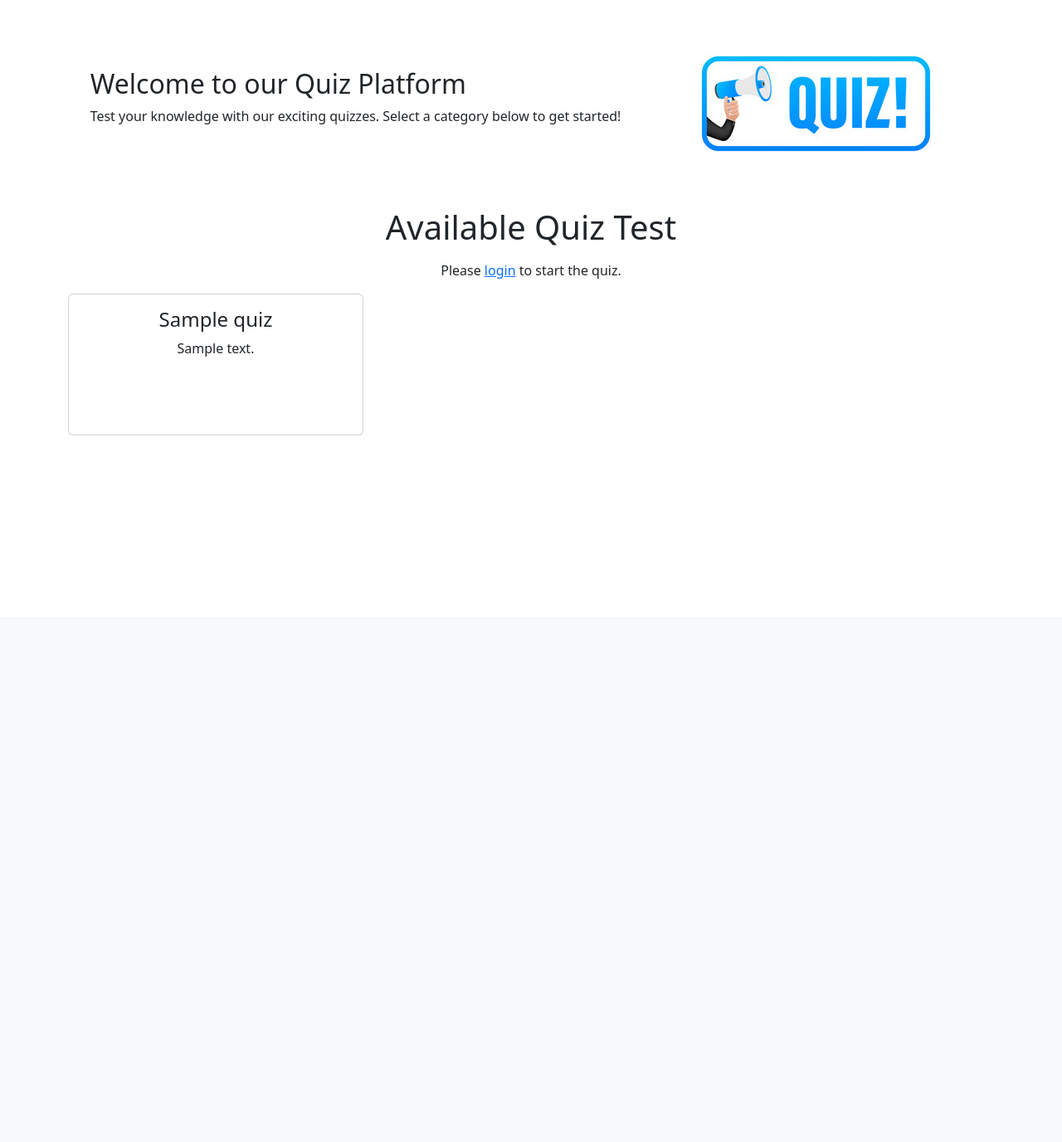
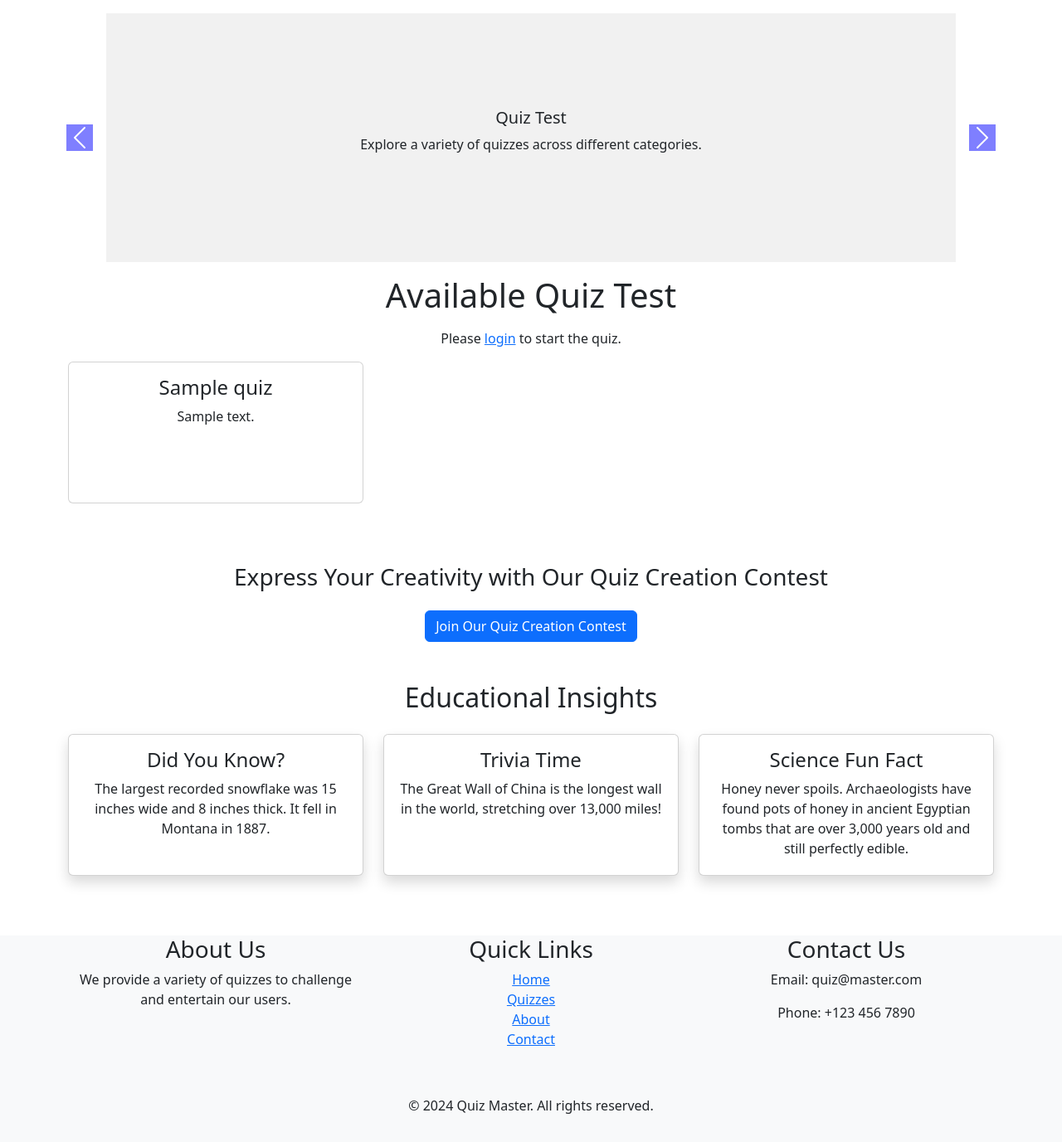
Before and after one commit to Nirob-Barman/Quiz-Master, a Django app: template core/templates/home.html in a window 1280 px wide. Shown: the part 56-1433 px from the top of the page at 83% size. Before the commit the page ends 581 px from the top, so only its background shows below. Run offline with Django 4.2, Linux system fonts and the light colour scheme; the template is opened without the code that fills it: most values are stand-ins (such as "Sample title", 1, 10 or a date in 2020); some libraries are stand-ins or nearby versions.

Commit message:
modified to better functionality

```diff
--- a/QuizMaster/urls.py
+++ b/QuizMaster/urls.py
@@ -16,7 +16,7 @@ Including another URLconf
 """
 from django.contrib import admin
 from django.urls import path, include
-from core.views import home, quiz_view, quiz_result, quiz_history, leaderboard, rate_quiz, rating_history, delete_rating, remove_user
+from core.views import home, quiz_view, quiz_result, quiz_history, leaderboard, rate_quiz, rating_history, delete_rating, remove_user, QuizCreationContestView
 
 urlpatterns = [
     path('admin/', admin.site.urls),
@@ -31,6 +31,8 @@ urlpatterns = [
     path('rating_history/', rating_history, name='rating_history'),
     path('delete_rating/<int:rating_id>/', delete_rating, name='delete_rating'),
     path('leaderboard/', leaderboard, name='leaderboard'),
+    path('quiz_creation_contest/', QuizCreationContestView.as_view(),
+         name='quiz_creation_contest'),
     path('remove_user/<int:user_id>/', remove_user, name='remove_user'),
     path('accounts/', include('accounts.urls')),
     # path('core/', include('core.urls')),
--- /dev/null
+++ b/core/templates/available_quiz_test.html
@@ -0,0 +1,66 @@
+<h1 class="text-center my-3">Available Quiz Test</h1>
+<div class="container">
+    <!-- {% if user.is_authenticated %}
+        {% if customizeCategories %}
+            {% if customizeCategories %}
+                <div class="btn-group d-flex justify-content-center gap-2 my-2">
+                    {% for category in customizeCategories %}
+                    <a class="btn btn-primary text-decoration-none rounded"
+                        href="{% url 'quiz_view' category.name %}">{{category.name|title}}</a>
+                    {% endfor %}
+                </div>
+            {% endif %}
+        {% endif %}
+    {% else %}
+        <p class="text-center">Please <a href="{% url 'login' %}">login</a> to start the quiz.</p>
+    {% endif %} -->
+
+
+    <div class="my-3">
+        {% if not user.is_authenticated %}
+        <p class="text-center">Please <a href="{% url 'login' %}">login</a> to start the quiz.</p>
+
+        <div>
+            {% if quizzes %}
+            <div class="row">
+                {% for quiz in quizzes %}
+                <div class="col-md-4 mb-4">
+                    <div class="card text-center">
+                        <div class="card-body">
+                            <h4 class="card-title">{{ quiz.title }}</h4>
+                            <p style="height: 100px;" class="card-text overflow-y-auto">{{ quiz.description }}</p>
+                        </div>
+                    </div>
+                </div>
+                {% endfor %}
+            </div>
+            {% else %}
+            <p>No quizzes available.</p>
+            {% endif %}
+        </div>
+        {% endif %}
+        {% if user.is_authenticated %}
+        <div>
+            {% if quizzes %}
+            <div class="row">
+                {% for quiz in quizzes %}
+                <div class="col-md-4 mb-4">
+                    <div class="card text-center">
+                        <div class="card-body">
+                            <h4 class="card-title">{{ quiz.title }}</h4>
+                            <p style="height: clamp(30px, 10vw, 100px)" class="card-text overflow-y-auto">{{ quiz.description }}</p>
+                            <a class="btn btn-primary text-decoration-none rounded"
+                                href="{% url 'quiz_view' quiz.category.name %}">View {{ quiz.category.name|title }}
+                                Quizzes</a>
+                        </div>
+                    </div>
+                </div>
+                {% endfor %}
+            </div>
+            {% else %}
+            <p>No quizzes available.</p>
+            {% endif %}
+        </div>
+        {% endif %}
+    </div>
+</div>
--- /dev/null
+++ b/core/templates/banner.html
@@ -0,0 +1,12 @@
+{% load static %}
+<div class="container">
+    <div class="d-flex justify-content-center align-items-center gap-5">
+        <div>
+            <h2>Welcome to our Quiz Platform</h2>
+            <p>Test your knowledge with our exciting quizzes. Select a category below to get started!</p>
+        </div>
+        <div class="banner">
+            <img src="{% static 'core/images/banner.jpg' %}" alt="Banner Image" class="img-fluid">
+        </div>
+    </div>
+</div>
--- a/core/templates/base.html
+++ b/core/templates/base.html
@@ -7,6 +7,9 @@
     <title>{% block title %}Quiz Master{% endblock %}</title>
     <link href="https://cdn.jsdelivr.net/npm/bootstrap@5.3.2/dist/css/bootstrap.min.css" rel="stylesheet"
         integrity="sha384-T3c6CoIi6uLrA9TneNEoa7RxnatzjcDSCmG1MXxSR1GAsXEV/Dwwykc2MPK8M2HN" crossorigin="anonymous">
+
+
+    <script src="https://kit.fontawesome.com/11e1d0c6b3.js" crossorigin="anonymous"></script>
 
     <!-- Load Static Files -->
     {% load static %}
@@ -18,9 +21,13 @@
 
     {% include 'navbar.html' %}
 
+
+
     {% block content %}
 
     {% endblock %}
+
+    {% include 'footer.html' %}
 
 
     <script src="https://cdn.jsdelivr.net/npm/bootstrap@5.3.2/dist/js/bootstrap.bundle.min.js"
--- /dev/null
+++ b/core/templates/carousel.html
@@ -0,0 +1,41 @@
+<div id="carouselExample" class="carousel slide">
+    <div style="width: 80%; margin: auto;" class="carousel-inner">
+        <div class="carousel-item active">
+            <div class="d-flex align-items-center justify-content-center banner"
+                style="background-color: #f1f1f1; height: 300px;">
+                <div class="text-center">
+                    <h5>Quiz Test</h5>
+                    <p>Explore a variety of quizzes across different categories.</p>
+                </div>
+            </div>
+        </div>
+        {% if quizzes %}
+        {% for quiz in quizzes %}
+        <div class="carousel-item">
+            <div class="d-flex align-items-center justify-content-center banner"
+                style="background-color: #f1f1f1; height: 300px;">
+                <div class="text-center">
+                    <h4 class="card-title">{{ quiz.title }}</h4>
+                    <p style="width: 66%; margin: auto;">{{ quiz.description }}</p>
+                    <!-- {% if not user.is_authenticated %}
+                    <p class="text-center">Please <a href="{% url 'login' %}">login</a> to start the quiz.</p>
+                    {% else %}
+                    <a class="btn btn-primary text-decoration-none rounded" href="{% url 'quiz_view' quiz.category.name %}">View {{ quiz.category.name|title }}
+                        Quizzes</a>
+                    {% endif %} -->
+
+                </div>
+            </div>
+        </div>
+        {% endfor %}
+        {% endif %}
+    </div>
+    <button class="carousel-control-prev" type="button" data-bs-target="#carouselExample" data-bs-slide="prev">
+        <span style="background-color: blue;" class="carousel-control-prev-icon" aria-hidden="true"></span>
+        <span class="visually-hidden">Previous</span>
+    </button>
+    <button class="carousel-control-next" type="button" data-bs-target="#carouselExample" data-bs-slide="next">
+        <span style="background-color: blue;" class="carousel-control-next-icon" aria-hidden="true"></span>
+        <span class="visually-hidden">Next</span>
+    </button>
+</div>
--- /dev/null
+++ b/core/templates/educational_insights.html
@@ -0,0 +1,42 @@
+<!-- Educational Insights Section -->
+<section class="container my-5">
+    <h2 class="text-center mb-4">Educational Insights</h2>
+
+    <div class="row">
+        <!-- Insight 1: -->
+        <div class="col-md-4 mb-4">
+            <div class="card text-center shadow transition">
+                <div class="card-body">
+                    <h4 class="card-title">Did You Know?</h4>
+                    <p style="height: 100px;" class="card-text">The largest recorded snowflake was 15 inches wide and 8 inches thick. It fell
+                        in Montana in 1887.</p>
+                </div>
+            </div>
+        </div>
+
+        <!-- Insight 2: -->
+        <div class="col-md-4 mb-4">
+            <div class="card text-center shadow transition">
+                <div class="card-body">
+                    <h4 class="card-title">Trivia Time</h4>
+                    <p style="height: 100px;" class="card-text">The Great Wall of China is the longest wall in the world, stretching over
+                        13,000 miles!</p>
+                </div>
+            </div>
+        </div>
+
+        <!-- Insight 3: -->
+        <div class="col-md-4 mb-4">
+            <div class="card text-center shadow transition">
+                <div class="card-body">
+                    <h4 class="card-title">Science Fun Fact</h4>
+                    <p style="height: 100px;" class="card-text">Honey never spoils. Archaeologists have found pots of honey in ancient Egyptian
+                        tombs that are over 3,000 years old and still perfectly edible.</p>
+                </div>
+            </div>
+        </div>
+    </div>
+
+    <!-- Add more insights as needed -->
+
+</section>
--- /dev/null
+++ b/core/templates/footer.html
@@ -0,0 +1,32 @@
+<!-- footer.html -->
+
+<footer class="mt-5 bg-light">
+    <div class="container">
+        <div class="row text-center">
+            <div class="col-md-4 col-sm-12 mb-4">
+                <h3>About Us</h3>
+                <p>We provide a variety of quizzes to challenge and entertain our users.</p>
+            </div>
+
+            <div class="col-md-4 col-sm-12 mb-4">
+                <h3>Quick Links</h3>
+                <ul class="list-unstyled">
+                    <li><a href="{% url 'home' %}">Home</a></li>
+                    <li><a href="">Quizzes</a></li>
+                    <li><a href="">About</a></li>
+                    <li><a href="">Contact</a></li>
+                </ul>
+            </div>
+
+            <div class="col-md-4 col-sm-12">
+                <h3>Contact Us</h3>
+                <p>Email: quiz@master.com</p>
+                <p>Phone: +123 456 7890</p>
+            </div>
+        </div>
+    </div>
+
+    <div class="text-center py-3 bg-light">
+        <p>&copy; {% now "Y" %} Quiz Master. All rights reserved.</p>
+    </div>
+</footer>
--- a/core/templates/home.html
+++ b/core/templates/home.html
@@ -2,81 +2,23 @@
 {% load static %}
 
 {% block content %}
-<div class="container">
-    <div class="d-flex justify-content-center align-items-center gap-5">
-        <div>
-            <h2>Welcome to our Quiz Platform</h2>
-            <p>Test your knowledge with our exciting quizzes. Select a category below to get started!</p>
-        </div>
-        <div class="banner">
-            <img src="{% static 'core/images/banner.jpg' %}" alt="Banner Image" class="img-fluid">
-        </div>
-    </div>
+
+<div class="my-3">
+    {% include 'carousel.html' %}
 </div>
 
-<h1 class="text-center">Available Quiz Test</h1>
-<div class="container">
-    <!-- {% if user.is_authenticated %}
-        {% if customizeCategories %}
-            {% if customizeCategories %}
-                <div class="btn-group d-flex justify-content-center gap-2 my-2">
-                    {% for category in customizeCategories %}
-                    <a class="btn btn-primary text-decoration-none rounded"
-                        href="{% url 'quiz_view' category.name %}">{{category.name|title}}</a>
-                    {% endfor %}
-                </div>
-            {% endif %}
-        {% endif %}
-    {% else %}
-        <p class="text-center">Please <a href="{% url 'login' %}">login</a> to start the quiz.</p>
-    {% endif %} -->
+<!-- {% include 'banner.html' %} -->
 
+{% include 'available_quiz_test.html' %}
 
-    <div class="my-3">
-        {% if not user.is_authenticated %}
-            <p class="text-center">Please <a href="{% url 'login' %}">login</a> to start the quiz.</p>
+<!-- Add link to Quiz Creation Contest -->
+<div class="container mt-5">
+    <h3 class="text-center mb-4">Express Your Creativity with Our Quiz Creation Contest</h3>
+    <p class="text-center">
+        <a href="{% url 'quiz_creation_contest' %}" class="btn btn-primary">Join Our Quiz Creation Contest</a>
+    </p>
+</div>
 
-            <div>
-                {% if quizzes %}
-                <div class="row">
-                    {% for quiz in quizzes %}
-                    <div class="col-md-4 mb-4">
-                        <div class="card text-center">
-                            <div class="card-body">
-                                <h4 class="card-title">{{ quiz.title }}</h4>
-                                <p style="height: 100px;" class="card-text overflow-y-auto">{{ quiz.description }}</p>
-                            </div>
-                        </div>
-                    </div>
-                    {% endfor %}
-                </div>
-                {% else %}
-                <p>No quizzes available.</p>
-                {% endif %}
-            </div>
-        {% endif %}
-        {% if user.is_authenticated %}
-            <div>
-                {% if quizzes %}
-                <div class="row">
-                    {% for quiz in quizzes %}
-                    <div class="col-md-4 mb-4">
-                        <div class="card text-center">
-                            <div class="card-body">
-                                <h4 class="card-title">{{ quiz.title }}</h4>
-                                <p style="height: clamp(30px, 10vw, 100px)" class="card-text overflow-y-auto">{{ quiz.description }}</p>
-                                <a class="btn btn-primary text-decoration-none rounded"
-                                    href="{% url 'quiz_view' quiz.category.name %}">View {{ quiz.category.name|title }} Quizzes</a>
-                            </div>
-                        </div>
-                    </div>
-                    {% endfor %}
-                </div>
-                {% else %}
-                <p>No quizzes available.</p>
-                {% endif %}
-            </div>
-        {% endif %}
-    </div>
-</div>
+{% include 'educational_insights.html' %}
+
 {% endblock %}
--- a/core/templates/quiz_result.html
+++ b/core/templates/quiz_result.html
@@ -4,9 +4,9 @@
 <h1 class="text-center">{{ quiz.title }} - Quiz Result</h1>
 <div class="container">
 
-    <h3>Questions and Answers:</h3>
-    <p>Your score: {{ user_quiz_history.score }} out of {{ user_quiz_history.totalMarks }}</p>
-    <table class="table table-bordered mt-4">
+    <!-- <h3>Questions and Answers:</h3> -->
+    <p class="text-center">Your score: {{ user_quiz_history.score }} out of {{ user_quiz_history.totalMarks }}</p>
+    <table class="table table-striped table-bordered mt-4">
         <thead>
             <tr class="text-center">
                 <th>Question No.</th>
```
Also changed, not shown: accounts/templates/form.html (+26 -1 lines), accounts/templates/profile_settings.html (+11 -1 lines), core/templates/quiz.html (+14 -4 lines), core/templates/quiz_creation_contest.html (added, +47 -0 lines), core/templates/xcarousel.html (added, +39 -0 lines), core/views.py (+11 -1 lines), core/static/core/images/login.jpg (added), core/static/core/images/login2.jpg (added), core/static/core/images/profile.png (added), core/static/core/images/quiz.jpg (added), db.sqlite3.
